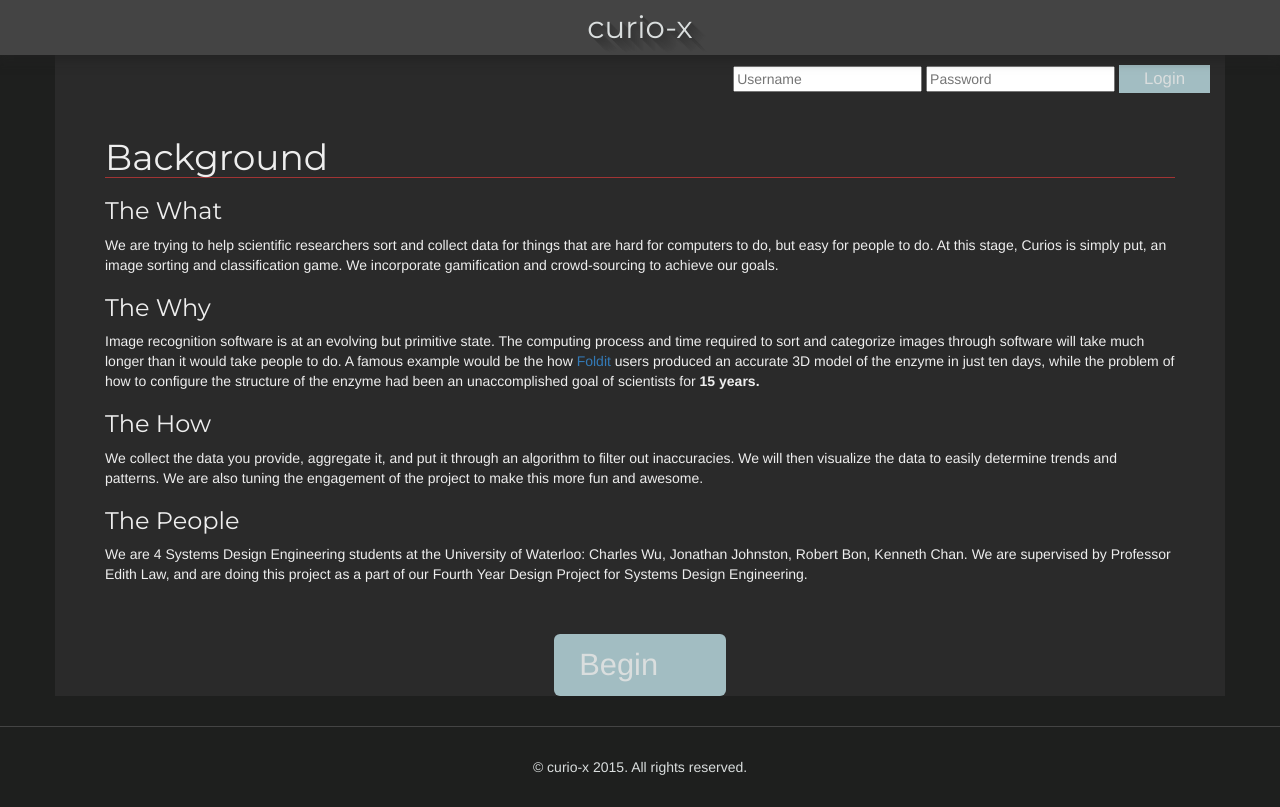
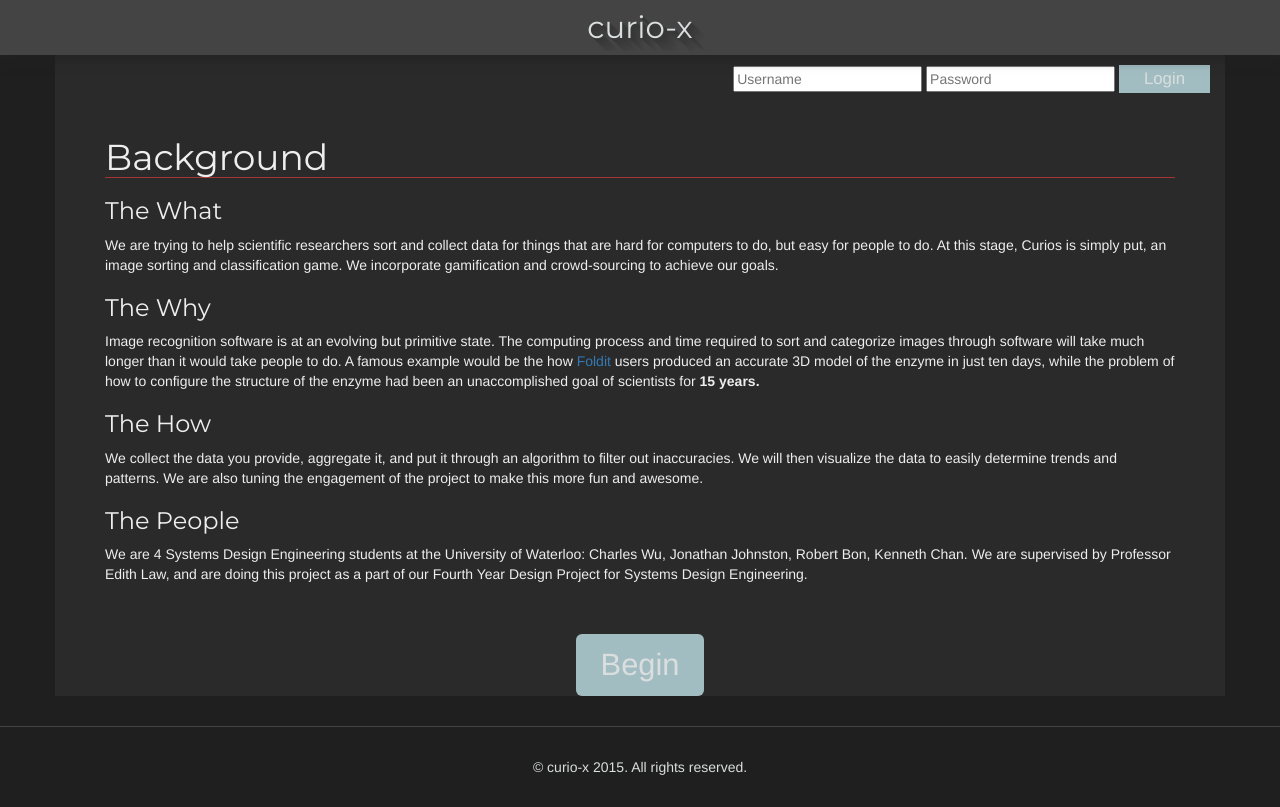
Before and after one commit to mrchaarlie/Curio-X, a Django app: template templates/index.html in a window 1280 px wide. Run offline with Django 3.2, Linux system fonts and the light colour scheme; the template is opened without the code that fills it, so the values that code supplies are empty; some libraries are stand-ins or nearby versions; some web fonts are replaced.

Commit message:
begin button fix

```diff
--- a/templates/index.html
+++ b/templates/index.html
@@ -67,7 +67,7 @@
 			</div>
 
 
-			<div class="text-center"><button type="button" class="begin-button"> Begin <span class="glyphicon glyphicon-chevron-right" aria-hidden="true" style="width:34px"></span> <paper-ripple fit></paper-ripple></button></div>
+			<div class="text-center"><button type="button" class="begin-button"> Begin </span> <paper-ripple fit></paper-ripple></button></div>
 		</div>
 
 		<div class="footer">
```
